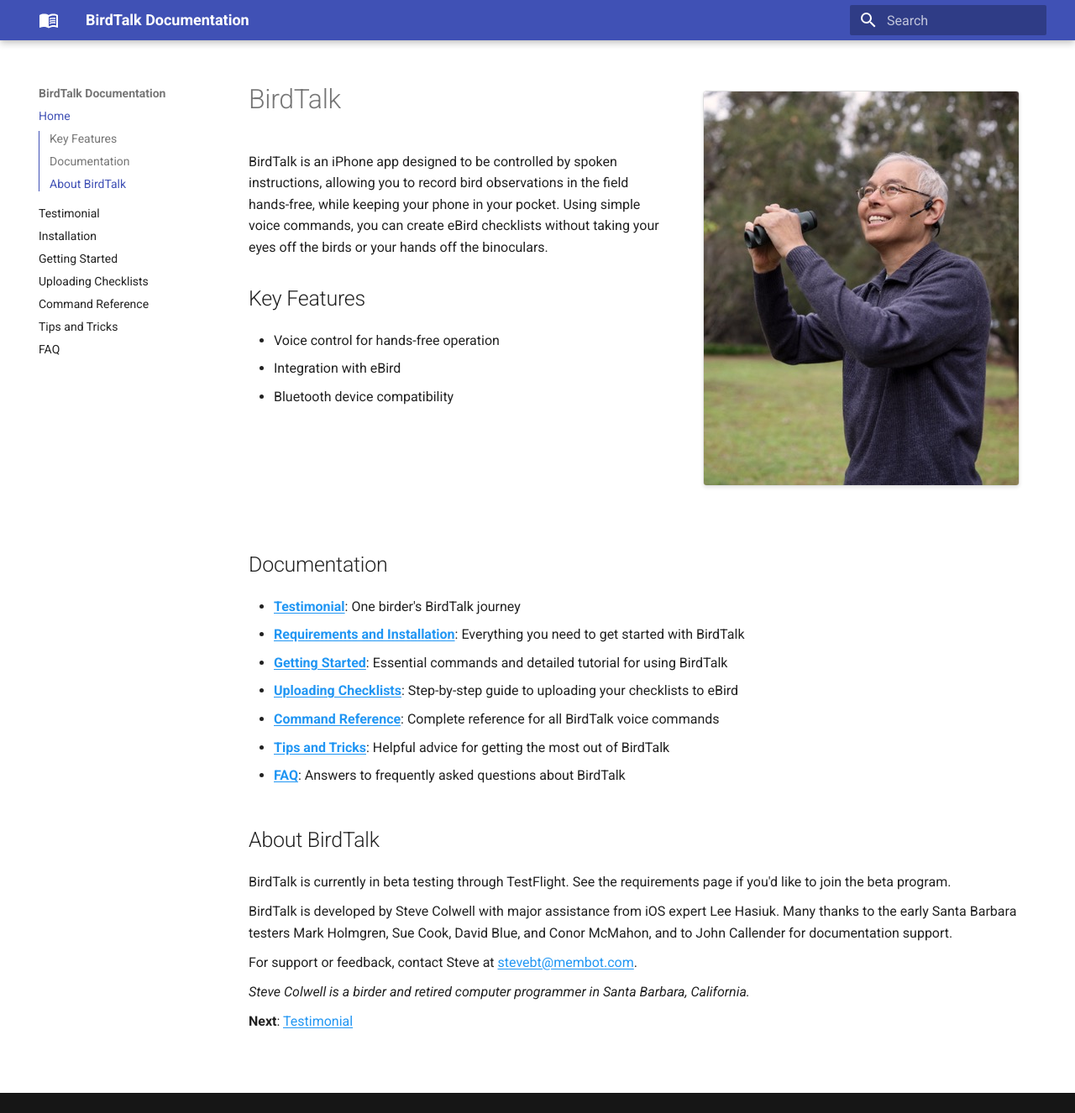
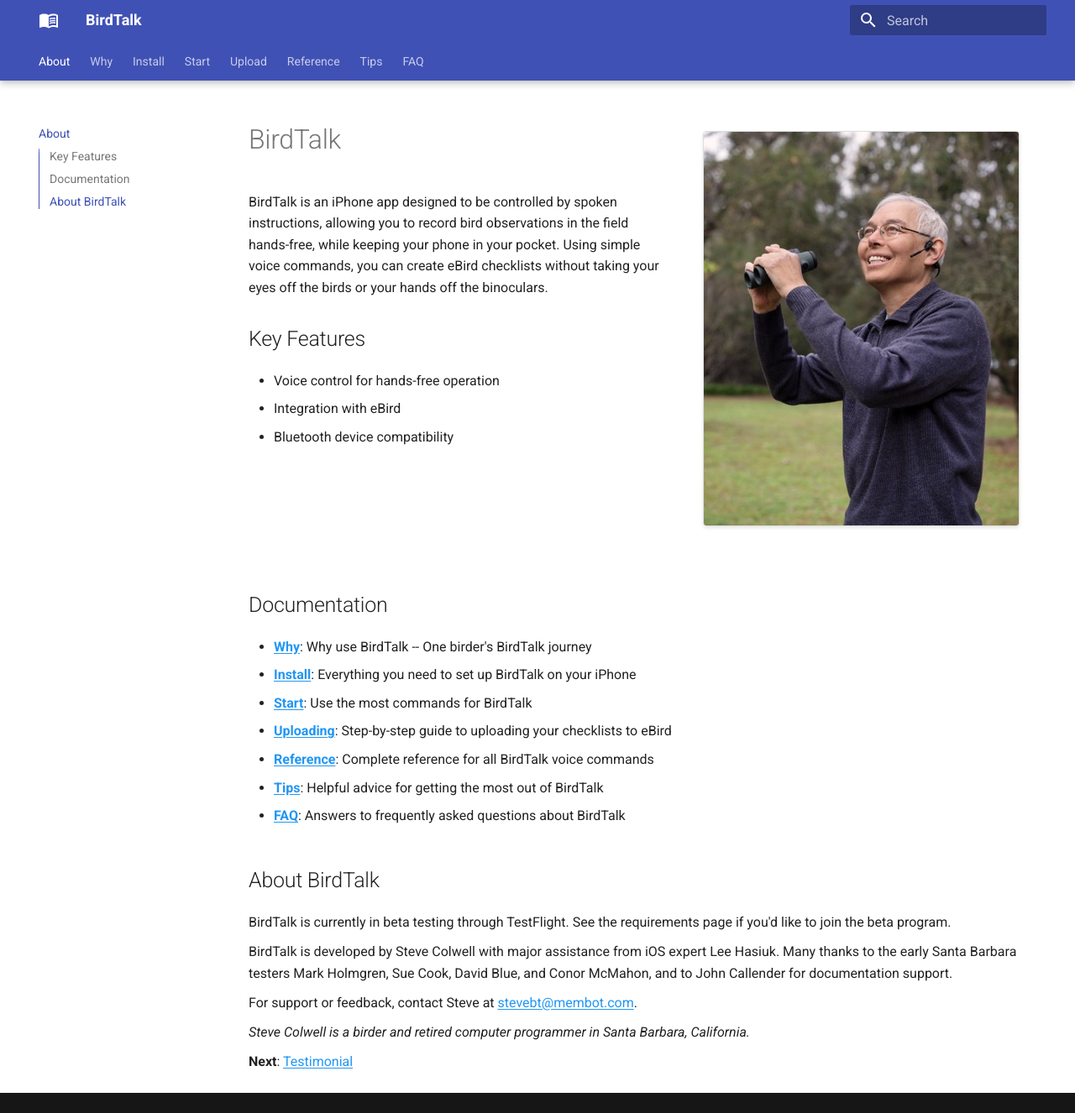
Before and after one commit to johncallender/birdtalk-docs, an MkDocs documentation site: the page built from docs/index.md, in a window 1280 px wide and 1326 px high. Shown: the whole window at 84% size. Built offline with MkDocs 1.6.1 and Material for MkDocs 9.7.7, drawn with Linux system fonts in a browser that asks for light colours.

Commit message:
Nav bar always shows even on phone now

```diff
--- a/docs/index.md
+++ b/docs/index.md
@@ -18,12 +18,12 @@
 
 ## Documentation
 
-- **[Testimonial](testimonial.md)**: One birder's BirdTalk journey
-- **[Requirements and Installation](installation/requirements-and-setup.md)**: Everything you need to get started with BirdTalk
-- **[Getting Started](getting-started.md)**: Essential commands and detailed tutorial for using BirdTalk
-- **[Uploading Checklists](uploading-checklists.md)**: Step-by-step guide to uploading your checklists to eBird
-- **[Command Reference](commands/reference.md)**: Complete reference for all BirdTalk voice commands
-- **[Tips and Tricks](tips-and-tricks.md)**: Helpful advice for getting the most out of BirdTalk
+- **[Why](testimonial.md)**: Why use BirdTalk -- One birder's BirdTalk journey
+- **[Install](installation/requirements-and-setup.md)**: Everything you need to set up BirdTalk on your iPhone
+- **[Start](getting-started.md)**: Use the most commands for BirdTalk
+- **[Uploading](uploading-checklists.md)**: Step-by-step guide to uploading your checklists to eBird
+- **[Reference](commands/reference.md)**: Complete reference for all BirdTalk voice commands
+- **[Tips](tips-and-tricks.md)**: Helpful advice for getting the most out of BirdTalk
 - **[FAQ](faq.md)**: Answers to frequently asked questions about BirdTalk
 
 </div>
--- a/docs/stylesheets/extra.css
+++ b/docs/stylesheets/extra.css
@@ -9,6 +9,16 @@
     margin: 0em 0em 0.8em 1em;
     height: auto;
     display: inline-block;
+}
+
+@media screen and (max-width: 76.2344em) {
+  .md-tabs { /* Show nav tags at any width */
+    display: block;
+  }
+  .md-tabs__item {
+      padding-left: 0.3rem !important;
+      padding-right: 0.3rem !important;
+  }
 }
 
 /* Figure styling */
--- a/mkdocs.yml
+++ b/mkdocs.yml
@@ -1,4 +1,5 @@
-site_name: BirdTalk Documentation
+site_name: BirdTalk
+site_url: https://membot.com/btdoc.html
 markdown_extensions:
   - attr_list
   - md_in_html
@@ -7,11 +8,14 @@
   features:
     - navigation.instant
     - navigation.top
+    - navigation.tabs
+    - navigation.tabs.sticky
     - navigation.tracking
-    - toc.integrate
+    - navigation.path
     - search.suggest
     - search.highlight
-    - header.autohide
+    - toc.integrate
+    #- header.autohide
   font:
     text: Roboto
   palette:
@@ -24,13 +28,13 @@
   - stylesheets/extra.css
 
 nav:
-  - Home: index.md
-  - Testimonial: testimonial.md
-  - Installation: installation/requirements-and-setup.md
-  - Getting Started: getting-started.md
-  - Uploading Checklists: uploading-checklists.md
-  - Command Reference: commands/reference.md
-  - Tips and Tricks: tips-and-tricks.md
+  - About: index.md
+  - Why: testimonial.md
+  - Install: installation/requirements-and-setup.md
+  - Start: getting-started.md
+  - Upload: uploading-checklists.md
+  - Reference: commands/reference.md
+  - Tips: tips-and-tricks.md
   - FAQ: faq.md
 
 repo_url: ""  # Hide GitHub link
```
Also changed, not shown: docs/commands/reference.md (+1 -1 lines).
